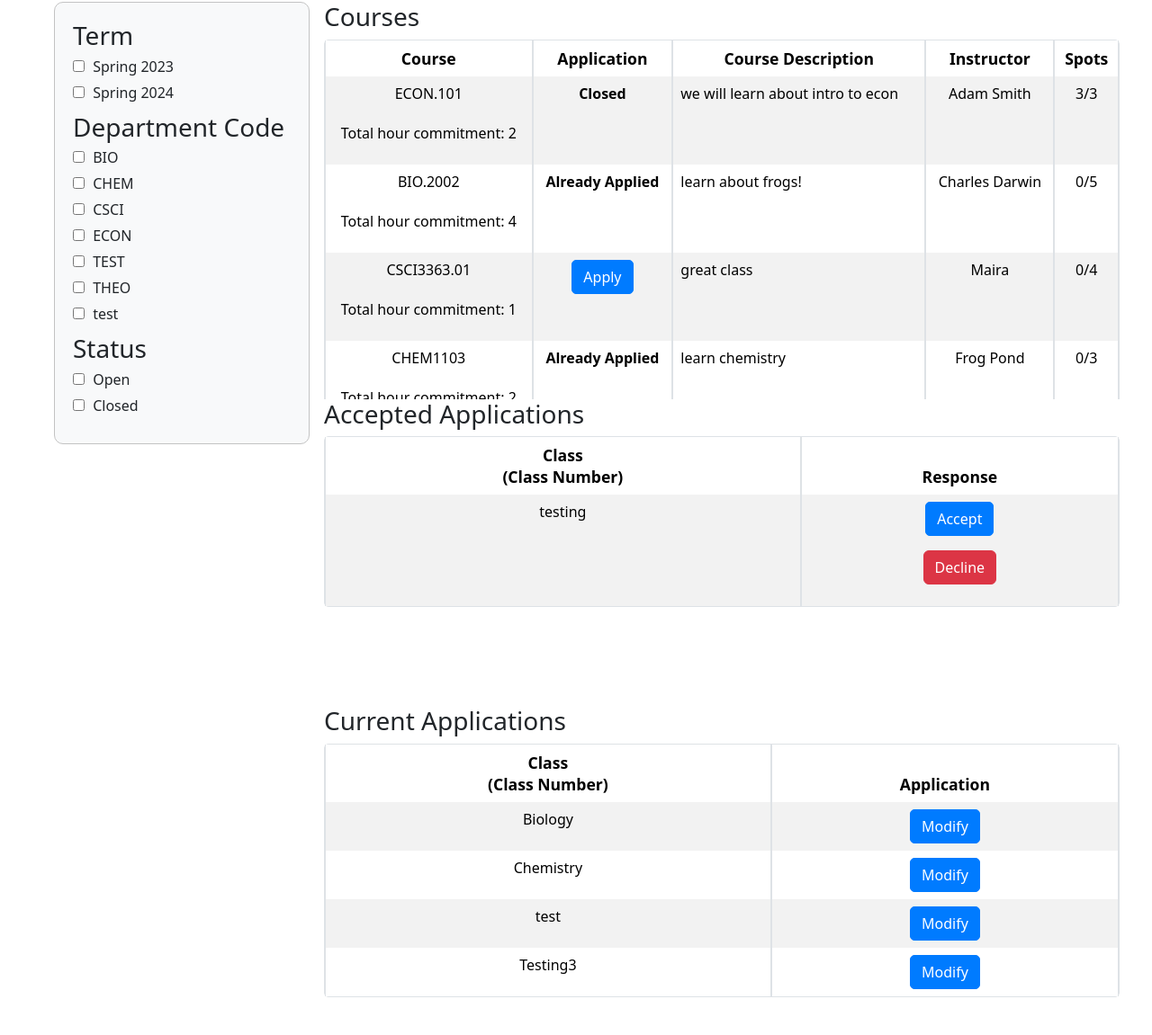
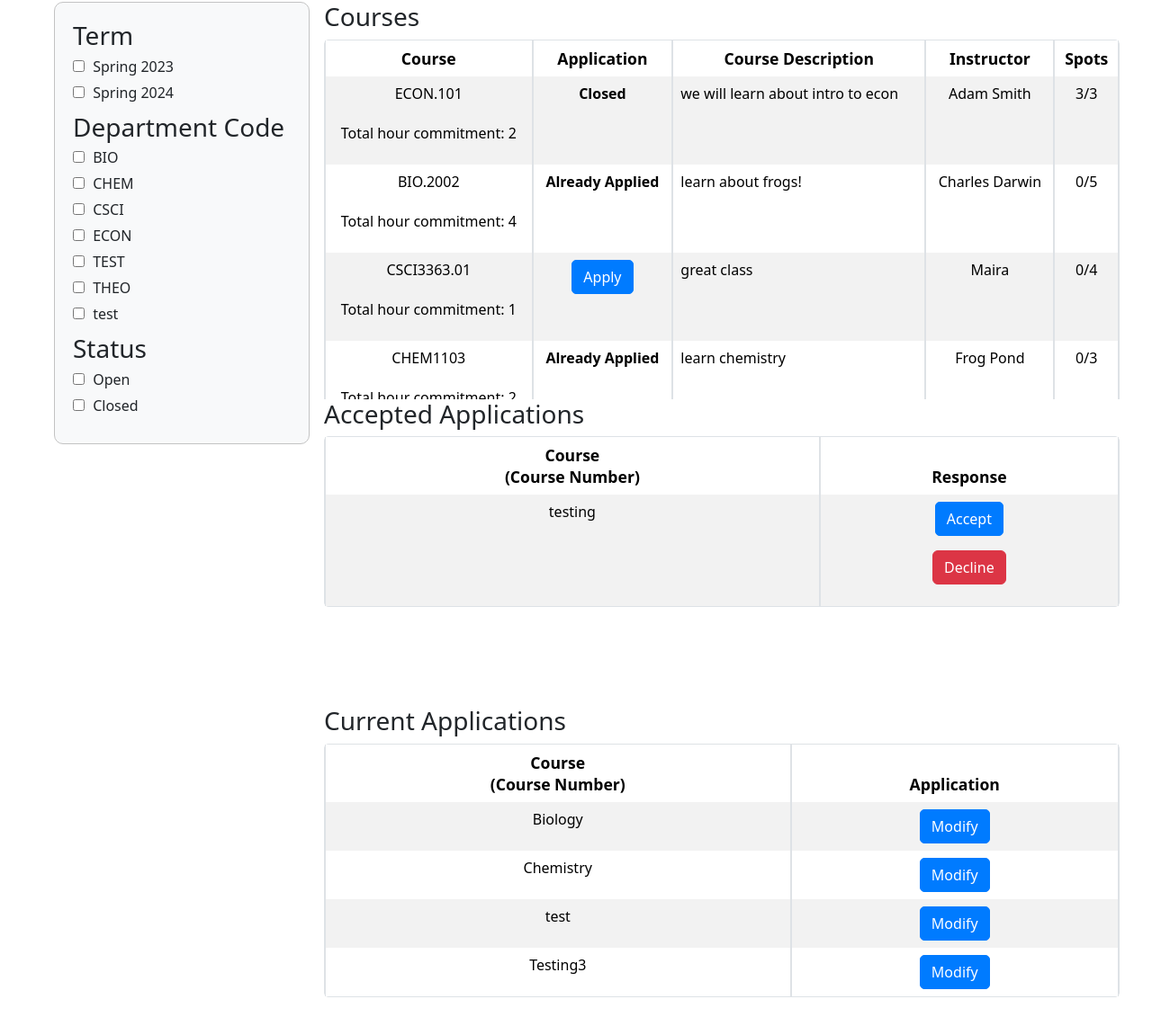
Before and after one commit to CSCI3356Spring2023/TechSupport, a Django app: page /student_summary/ in a window 1280 px wide. Shown: the part 236-1387 px from the top of the page at 90% size. Run offline with Django 4.2, Linux system fonts and the light colour scheme; a user stored in the database is signed in; data comes from the database, SQL or seed files in the repository.

Commit message:
edit some field names for consistency

```diff
--- a/TA/templates/studentSummary.html
+++ b/TA/templates/studentSummary.html
@@ -135,7 +135,7 @@
               <table class="table table-striped table-bordered table-hover">
                   <thead>
                       <tr>
-                          <th class="text-center">Class<br />(Class Number)</th>
+                          <th class="text-center">Course<br />(Course Number)</th>
                           <th class="text-center">Response</th>
                       </tr>
                   </thead>
@@ -172,7 +172,7 @@
             <table class="table table-striped table-bordered table-hover">
              <thead>
                 <tr>
-                 <th class="text-center" >Class<br />(Class Number)</th>
+                 <th class="text-center" >Course<br />(Course Number)</th>
                  <th class="text-center">Status</th>
                </tr>
               </thead>
@@ -196,7 +196,7 @@
             <table class="table table-striped table-bordered table-hover">
               <thead>
                 <tr>
-                  <th class="text-center" >Class<br />(Class Number)</th>
+                  <th class="text-center" >Course<br />(Course Number)</th>
                   <th class="text-center">Application</th>
                 </tr>
               </thead>
```
